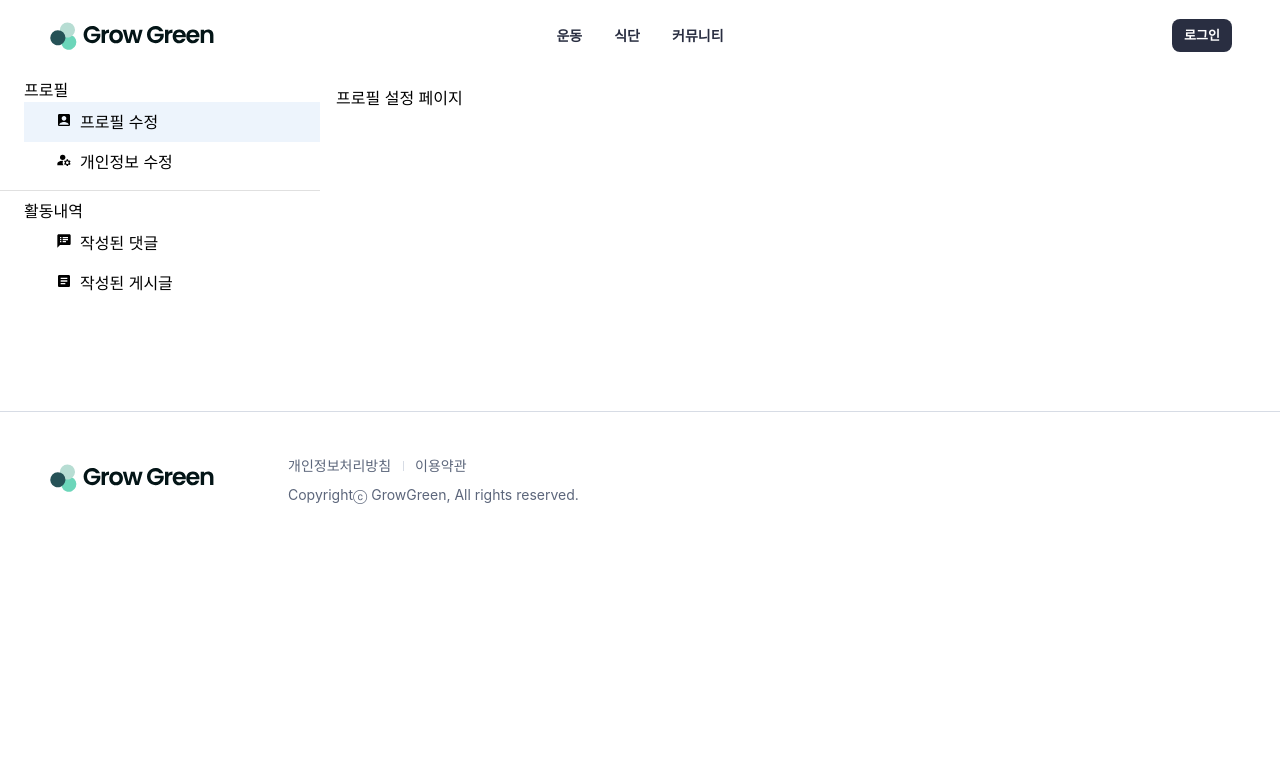
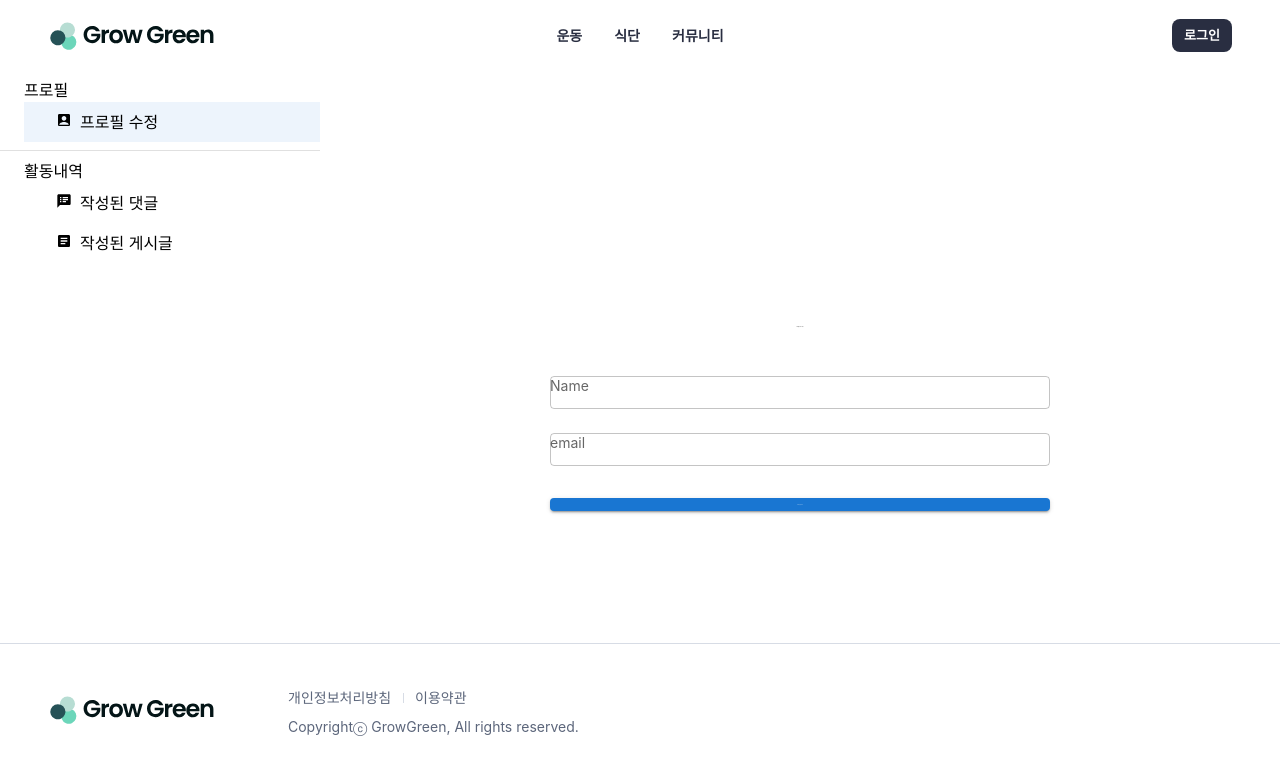
Before and after one commit to devgiants75/proejct-growgreen, a React (Create React App) app in the folder growgreen/: page /myPage/profileSetting in a window 1280 px wide. Shown: the top 774 px of the page. Built offline with nearby package versions, Linux system fonts and the light colour scheme.

Commit message:
240206 jcy

```diff
--- a/growgreen/src/App.tsx
+++ b/growgreen/src/App.tsx
@@ -20,7 +20,6 @@ import Stretch from './pages/exercise/stretch';
 import Home from './pages/home';
 // myPage
 import CommentsWritten from './pages/myPage/Activity/commentsWritten';
-import EditPersonalInfo from './pages/myPage/profile/editPersonalInfo';
 import MyPageHome from './pages/myPage/myPageHome';
 import PostWritten from './pages/myPage/Activity/postWritten';
 import ProfileSetting from './pages/myPage/profile/profileSetting';
@@ -58,7 +57,6 @@ function App() {
           <Route index element={<MyPage />} />
           <Route path="commentsWritten" element={<CommentsWritten />} />
           <Route path="postWritten" element={<PostWritten />} />
-          <Route path="editPersonalInfo" element={<EditPersonalInfo />} />
           <Route path="profileSetting" element={<ProfileSetting />} />
         </Route>
 
@@ -81,7 +79,6 @@ function App() {
         {/* myPage */}
         <Route path="/postWritten" element={<PostWritten />} />
         <Route path="/commentsWritten" element={<CommentsWritten />} />
-        <Route path="/editPersonalInfo" element={<EditPersonalInfo />} />
         <Route path="/profileSetting" element={<ProfileSetting />} />
         <Route path="/myPageHome" element={<MyPageHome />} />
         <Route path="/settings" element={<Settings />} />
--- a/growgreen/src/pages/auth/login/index.tsx
+++ b/growgreen/src/pages/auth/login/index.tsx
@@ -76,7 +76,7 @@ function Index() {
         <S.Title>로그인</S.Title>
         <Input
           label="아이디"
-          type="email"
+          type="userId"
           value={userId}
           onChange={e => setUserId(e.target.value)}
         />
--- a/growgreen/src/pages/myPage/myPageTab/MyPageTab.tsx
+++ b/growgreen/src/pages/myPage/myPageTab/MyPageTab.tsx
@@ -35,16 +35,6 @@ const MyPageTabs: React.FC<MyPageTabsProps> = ({
             프로필 수정
           </Link>
         </ListItemButton>
-        {/* !개인정보 수정 */}
-        <ListItemButton
-          selected={selectedIndex === 1}
-          onClick={() => handleListItemClick(1)}
-        >
-          <Link to="/editPersonalInfo">
-            <ManageAccountsIcon sx={{ fontSize: '16px', ml: 2, mr: 1 }} />
-            개인정보 수정
-          </Link>
-        </ListItemButton>
       </List>
       <Divider />
       <List component="nav" aria-label="activity tab" sx={{ ml: 3 }}>
--- a/growgreen/src/pages/myPage/profile/editPersonalInfo/index.tsx
+++ /dev/null
@@ -1,31 +0,0 @@
-import React, { useState } from 'react';
-import { Outlet } from 'react-router-dom';
-import { Box, Grid } from '@mui/material';
-import MyPageTabs from '../../myPageTab/MyPageTab';
-
-// 개인정보 설정
-function Index() {
-  const [selectedIndex, setSelectedIndex] = useState<number>(0);
-  const handleClick = (index: number) => {
-    setSelectedIndex(index);
-  };
-
-  return (
-    <Grid container>
-      <Grid item xs={3}>
-        <MyPageTabs
-          selectedIndex={selectedIndex}
-          handleListItemClick={handleClick}
-        />
-      </Grid>
-      <Grid item xs={9}>
-        <Box p={2}>
-          <Outlet />
-          <div>개인정보 수정 페이지</div>
-        </Box>
-      </Grid>
-    </Grid>
-  );
-}
-
-export default Index;
--- a/growgreen/src/pages/myPage/profile/profileSetting/index.tsx
+++ b/growgreen/src/pages/myPage/profile/profileSetting/index.tsx
@@ -1,13 +1,78 @@
-import React, { useState } from 'react';
+import React, { useEffect, useRef, useState } from 'react';
 import { Outlet } from 'react-router-dom';
-import { Box, Grid } from '@mui/material';
+import { Box, Button, Grid, Input, TextField, Typography } from '@mui/material';
+import axios from 'axios';
 import MyPageTabs from '../../myPageTab/MyPageTab';
+import { User } from '../../../../utils/types';
+// eslint-disable-next-line import/no-named-as-default
+import useStore from '../../../../stores/user.store';
 
 // 프로필 설정
 function Index() {
   const [selectedIndex, setSelectedIndex] = useState<number>(0);
   const handleClick = (index: number) => {
     setSelectedIndex(index);
+  };
+  const { user, updateUser } = useStore();
+  const [name, setName] = useState('');
+  const [email, setEmail] = useState('');
+  const [isChanged, setIsChanged] = useState(false);
+  const [profileImage, setProfileImage] = useState<string>(
+    '../profileImage.png',
+  );
+  const fileInput = useRef<HTMLInputElement>(null);
+
+  useEffect(() => {
+    if (user) {
+      setName(user.name);
+      setEmail(user.email);
+    }
+  }, [user]);
+
+  const handleSave = async (e: React.FormEvent) => {
+    e.preventDefault();
+
+    if (!user || (name === user.name && email === user.email)) {
+      alert('변경사항이 없습니다.');
+      return;
+    }
+
+    const updates: Partial<Pick<User, 'name' | 'email'>> = {
+      ...(name !== user.name && { name }),
+      ...(email !== user.email && { email }),
+    };
+
+    try {
+      // Zustand store update
+      updateUser(user.id, { ...user, ...updates });
+
+      // 서버에 업데이트 요청
+
+      const updateNewUser = { ...user, ...updates };
+
+      const response = await axios.put(
+        `http://localhost:5000/users/${user.id}`,
+        updateNewUser,
+      );
+      console.log('회원정보 수정 성공: ', response.data);
+
+      setIsChanged(true);
+    } catch (error) {
+      console.error('Update failed: ', error);
+    }
+  };
+
+  // 프로필사진 업데이트 로직
+  const onChange = (e: React.ChangeEvent<HTMLInputElement>) => {
+    if (e.target.files && e.target.files[0]) {
+      const reader = new FileReader();
+      reader.onload = () => {
+        if (reader.readyState === 2) {
+          setProfileImage(reader.result as string);
+        }
+      };
+      reader.readAsDataURL(e.target.files[0]);
+    }
   };
 
   return (
@@ -21,7 +86,41 @@ function Index() {
       <Grid item xs={9}>
         <Box p={2}>
           <Outlet />
-          <div>프로필 설정 페이지</div>
+          <Box
+            sx={{
+              display: 'flex',
+              flexDirection: 'column',
+              alignItems: 'center',
+              mt: 30,
+              mx: 'auto',
+              width: '100%',
+              maxWidth: '500px',
+            }}
+          >
+            <Typography sx={{ mb: 4 }}>프로필 정보 수정</Typography>
+            <TextField
+              label="Name"
+              fullWidth
+              margin="normal"
+              value={name}
+              onChange={e => setName(e.target.value)}
+            />
+            <TextField
+              label="email"
+              fullWidth
+              margin="normal"
+              value={email}
+              onChange={e => setEmail(e.target.value)}
+            />
+            <Button
+              variant="contained"
+              sx={{ mt: 3, mb: 2 }}
+              fullWidth
+              onClick={handleSave}
+            >
+              프로필 업데이트
+            </Button>
+          </Box>
         </Box>
       </Grid>
     </Grid>
```
Also changed, not shown: growgreen/src/pages/myPage/profile/profileImage.png (added).
